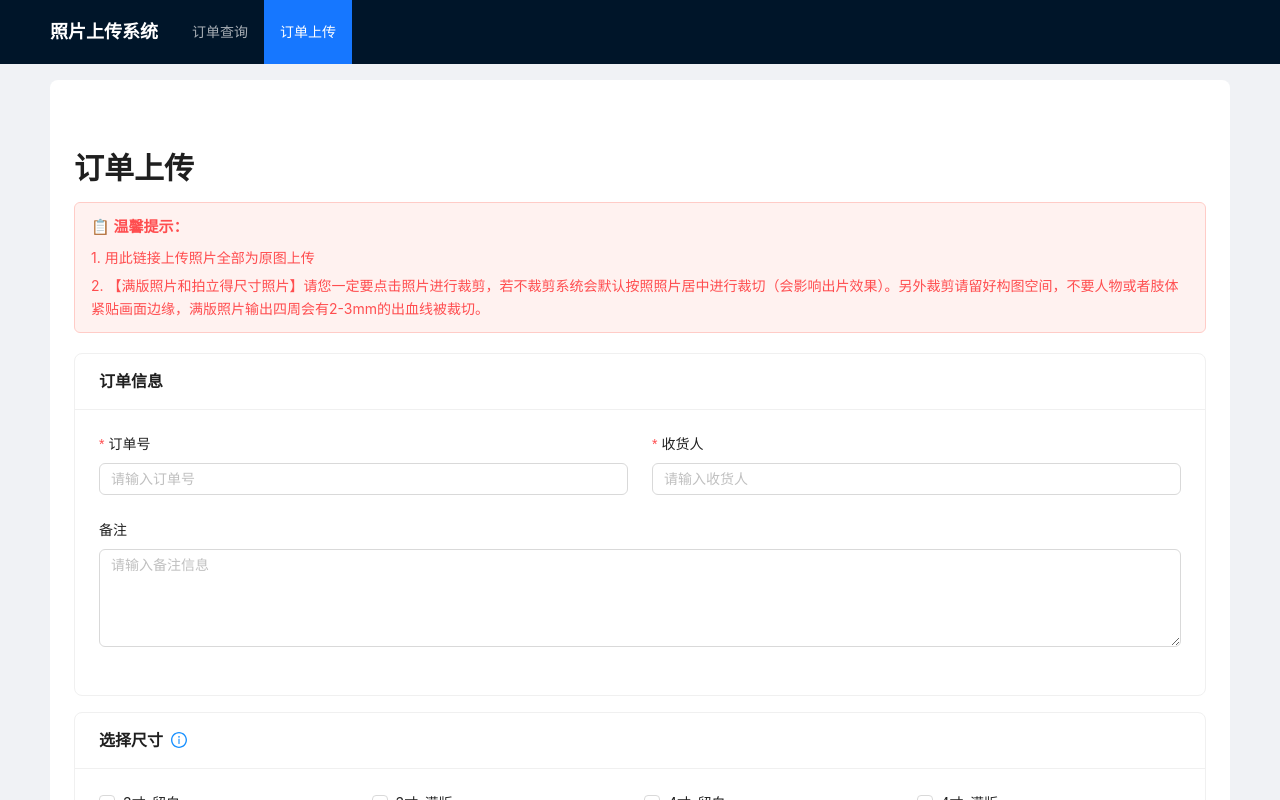
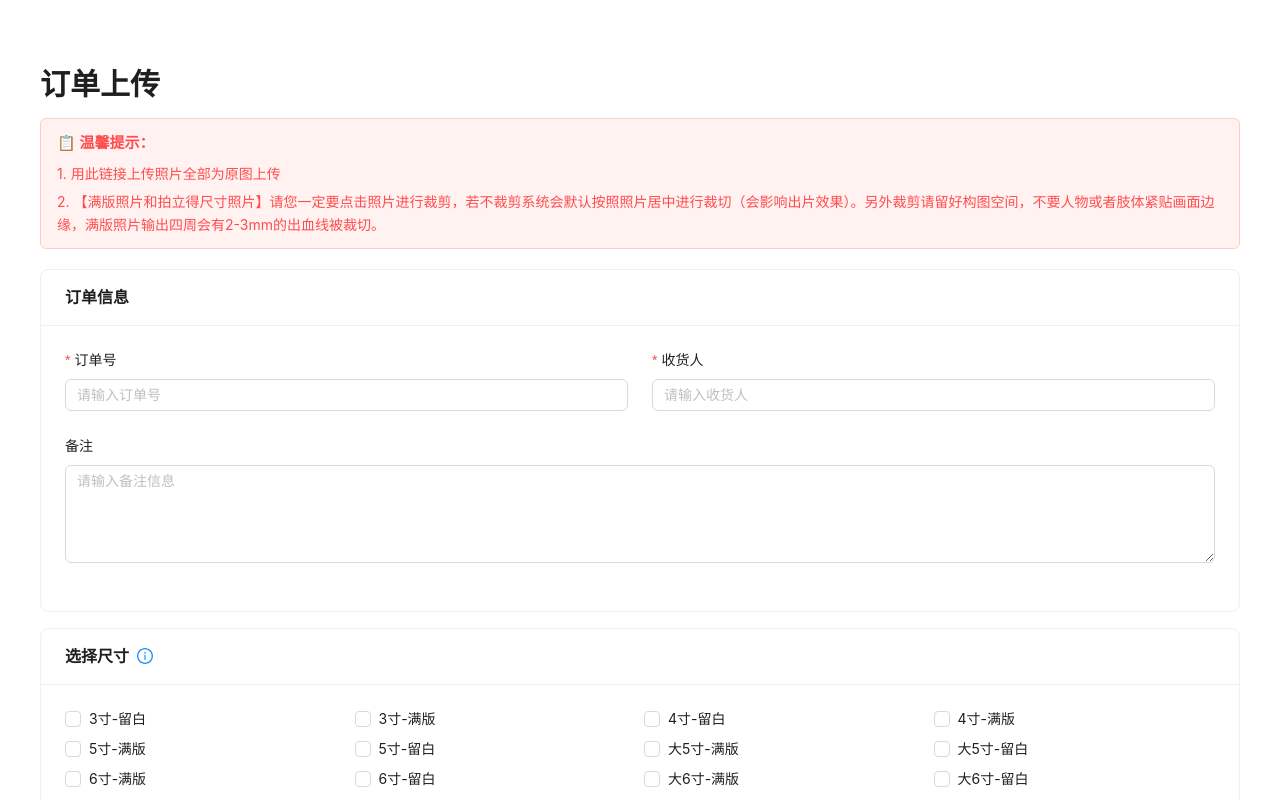
Before and after one commit to vencenty/photo-uploader, a Vue app: page /upload in a window 1280 px wide. Built offline with nearby package versions, Linux system fonts and the light colour scheme.

Commit message:
优化UI样式

```diff
--- a/src/App.jsx
+++ b/src/App.jsx
@@ -1,22 +1,17 @@
 import React, { useState, useEffect } from 'react';
-import { Routes, Route, Link, useLocation } from 'react-router-dom';
-import { Layout, Menu, Typography, theme, Button, Drawer } from 'antd';
-import { MenuOutlined } from '@ant-design/icons';
+import { Routes, Route } from 'react-router-dom';
+import { Layout, theme } from 'antd';
 import OrderQueryPage from './pages/OrderQueryPage';
 import OrderUploadPage from './pages/OrderUploadPage';
 import SubmitSuccessPage from './pages/SubmitSuccessPage';
 
-const { Header, Content, Footer } = Layout;
-const { Title } = Typography;
+const { Content, Footer } = Layout;
 
 function App() {
-  const location = useLocation();
   const {
     token: { colorBgContainer, borderRadiusLG },
   } = theme.useToken();
 
-  // 控制移动端菜单显示
-  const [mobileMenuVisible, setMobileMenuVisible] = useState(false);
   // 跟踪屏幕宽度
   const [windowWidth, setWindowWidth] = useState(window.innerWidth);
 
@@ -44,113 +39,31 @@ function App() {
   // 判断是否是移动设备
   const isMobile = windowWidth < 768;
 
-  // 根据当前路径设置选中的菜单项
-  const getSelectedKey = () => {
-    const path = location.pathname;
-    if (path === '/') return ['1'];
-    if (path === '/upload') return ['2'];
-    if (path === '/success') return ['3'];
-    return ['1'];
-  };
-
-  // 菜单项配置
-  const menuItems = [
-    {
-      key: '1',
-      label: <Link to="/">订单查询</Link>,
-    },
-    {
-      key: '2',
-      label: <Link to="/upload">订单上传</Link>,
-    }
-  ];
-
-  // 关闭抽屉菜单
-  const closeMenu = () => {
-    setMobileMenuVisible(false);
-  };
-
   return (
-      <Layout className="layout" style={{ minHeight: '100vh' }}>
-        <Header style={{
-          display: 'flex',
-          alignItems: 'center',
-          padding: isMobile ? '0 15px' : '0 50px',
-          position: 'sticky',
-          top: 0,
-          zIndex: 1000,
-          width: '100%',
-          // 移动端优化
-          minHeight: isMobile ? '56px' : '64px',
-          height: isMobile ? '56px' : '64px',
-          // 防止点击时的高亮效果
-          WebkitTapHighlightColor: 'transparent'
-        }}>
-        <div className="logo" style={{ marginRight: isMobile ? 'auto' : '18px' }}>照片上传系统</div>
-
-        {isMobile ? (
-          <>
-            <Button
-              type="text"
-              icon={<MenuOutlined />}
-              onClick={() => setMobileMenuVisible(true)}
-              style={{
-                color: 'white',
-                minHeight: '44px',
-                minWidth: '44px',
-                display: 'flex',
-                alignItems: 'center',
-                justifyContent: 'center'
-              }}
-            />
-            <Drawer
-              title="菜单"
-              placement="right"
-              onClose={closeMenu}
-              open={mobileMenuVisible}
-              styles={{ body: { padding: 0 } }}
-            >
-              <Menu
-                theme="light"
-                mode="vertical"
-                defaultSelectedKeys={['1']}
-                selectedKeys={getSelectedKey()}
-                items={menuItems}
-                onClick={closeMenu}
-                style={{ borderRight: 'none' }}
-              />
-            </Drawer>
-          </>
-        ) : (
-          <Menu
-            theme="dark"
-            mode="horizontal"
-            defaultSelectedKeys={['1']}
-            selectedKeys={getSelectedKey()}
-            items={menuItems}
-            style={{ flex: 1, minWidth: 0 }}
-          />
-        )}
-      </Header>
+      <Layout className="layout" style={{
+        minHeight: '100vh',
+        background: '#ffffff' // 使用白色背景，去掉灰色边距感
+      }}>
       <Content style={{
-        padding: isMobile ? '0 15px' : '0 50px',
-        marginTop: '16px',
+        padding: 0, // 完全去掉padding
         overflowX: 'hidden',
         // 移动端优化
         flex: 1,
         display: 'flex',
-        flexDirection: 'column'
+        flexDirection: 'column',
+        width: '100%',
+        height: '100vh' // 占满整个视口高度
       }}>
         <div
           style={{
             background: colorBgContainer,
-            minHeight: 280,
-            padding: isMobile ? 16 : 24,
-            borderRadius: borderRadiusLG,
+            minHeight: '100vh',
+            padding: isMobile ? '16px' : '20px', // 只保留内容的内边距
             // 移动端优化
             flex: 1,
             overflow: 'auto',
-            WebkitOverflowScrolling: 'touch'
+            WebkitOverflowScrolling: 'touch',
+            width: '100%'
           }}
         >
           <Routes>
@@ -160,7 +73,15 @@ function App() {
           </Routes>
         </div>
       </Content>
-      <Footer style={{ textAlign: 'center' }}>
+      <Footer style={{
+        textAlign: 'center',
+        background: '#ffffff',
+        width: '100%',
+        padding: isMobile ? '12px 16px' : '16px 20px',
+        color: '#666',
+        fontSize: isMobile ? '12px' : '14px',
+        borderTop: '1px solid #f0f0f0'
+      }}>
         照片上传系统 ©{new Date().getFullYear()}
       </Footer>
     </Layout>
--- a/src/components/FullVersionPreview.jsx
+++ b/src/components/FullVersionPreview.jsx
@@ -81,10 +81,12 @@ const FullVersionPreview = ({
       ]}
       width={isMobile ? '95%' : 800}
       centered
-      bodyStyle={{
-        padding: isMobile ? '10px' : '20px',
-        textAlign: 'center',
-        minHeight: isMobile ? '500px' : '650px'
+      styles={{
+        body: {
+          padding: isMobile ? '10px' : '20px',
+          textAlign: 'center',
+          minHeight: isMobile ? '500px' : '650px'
+        }
       }}
     >
       {/* 预览说明 */}
--- a/src/components/VirtualPhotoGrid.jsx
+++ b/src/components/VirtualPhotoGrid.jsx
@@ -6,26 +6,48 @@ import { getProxiedImageUrl } from '../utils/imageUtils';
 
 const { Text } = Typography;
 
-// 预定义的容器尺寸配置 - 使用正方形图片预览区域
-const CONTAINER_PRESETS = {
-  mobile: {
-    width: 350,        // 固定宽度350px
-    height: 480,       // 固定高度480px (增加高度适应间距)
-    itemHeight: 260,   // 每个item高度230px (增加10px间距)
-    imageSize: 140,    // 图片区域正方形尺寸140px×140px
-    infoHeight: 75,    // 信息区域高度75px
-    margin: 5,         // 边距5px (增加边距)
-    verticalGap: 10    // 垂直间距10px
-  },
-  desktop: {
-    width: 620,        // 固定宽度620px
-    height: 520,       // 固定高度520px (增加高度适应间距)
-    itemHeight: 260,   // 每个item高度260px (增加10px间距)
-    imageSize: 160,    // 图片区域正方形尺寸160px×160px
-    infoHeight: 85,    // 信息区域高度85px
-    margin: 6,         // 边距6px (增加边距)
-    verticalGap: 12    // 垂直间距12px
+// 响应式配置 - 基于百分比和视口宽度计算
+const getResponsiveConfig = (containerWidth, isMobile) => {
+  // 基础间距配置
+  const baseMargin = isMobile ? 8 : 12;
+  const columnCount = 2;
+  const scrollbarWidth = 15;
+
+  // 计算可用宽度
+  const availableWidth = Math.max(300, containerWidth - scrollbarWidth);
+  const itemWidth = Math.floor(availableWidth / columnCount);
+
+  // 计算图片尺寸（保持正方形，占用item宽度的70%）
+  const imageSize = Math.floor(itemWidth * 0.7);
+
+  // 动态计算item高度（图片 + 信息区域 + 间距）
+  const infoHeight = isMobile ? 80 : 90;
+  const itemHeight = imageSize + infoHeight + baseMargin * 2;
+
+  // 计算容器高度（最大显示2.5行，确保滚动效果）
+  const maxVisibleRows = 2.5;
+  const containerHeight = Math.min(
+    itemHeight * maxVisibleRows,
+    window.innerHeight * 0.6 // 不超过屏幕高度的60%
+  );
+
+  return {
+    containerWidth: availableWidth,
+    containerHeight,
+    itemWidth,
+    itemHeight,
+    imageSize,
+    infoHeight,
+    margin: baseMargin,
+    columnCount,
+    // 响应式字体大小
+    fontSize: {
+      title: isMobile ? 11 : 12,
+      info: isMobile ? 9 : 10,
+      button: isMobile ? 9 : 10,
+      tag: isMobile ? 8 : 9
     }
+  };
 };
 
 /**
@@ -40,16 +62,15 @@ const PhotoItem = React.memo(({
   previewType, // 预览类型：'whiteBorder' | 'fullVersion'
   formatFileSize,
   style,
-  preset
+  config // 使用响应式配置替代preset
 }) => {
-  const { imageSize, infoHeight, margin, verticalGap } = preset;
+  const { imageSize, infoHeight, margin, fontSize } = config;
 
   return (
     <div style={style}>
       <div style={{
         margin: `${margin}px`,
-        marginBottom: `${margin + 15}px`, // 简单直接增加底部间距15px
-        height: `calc(100% - ${margin * 2 + 15}px)`,
+        height: `calc(100% - ${margin * 2}px)`,
         background: '#fff',
         borderRadius: '8px',
         overflow: 'hidden',
@@ -83,7 +104,7 @@ const PhotoItem = React.memo(({
             preview={showPreview ? false : {
               src: getProxiedImageUrl(photo.serverUrl || photo.url),
               mask: <div style={{
-                fontSize: preset === CONTAINER_PRESETS.mobile ? '10px' : '12px',
+                fontSize: `${fontSize.info}px`,
                 background: 'rgba(0,0,0,0.5)',
                 color: 'white',
                 padding: '4px 8px',
@@ -99,7 +120,7 @@ const PhotoItem = React.memo(({
                 alignItems: 'center',
                 justifyContent: 'center',
                 color: '#999',
-                fontSize: preset === CONTAINER_PRESETS.mobile ? '10px' : '12px'
+                fontSize: `${fontSize.info}px`
               }}>
                 加载中...
               </div>
@@ -121,8 +142,8 @@ const PhotoItem = React.memo(({
                 color={previewType === 'whiteBorder' ? 'cyan' : 'orange'}
                 size="small"
                 style={{
-                  fontSize: '8px',
-                  lineHeight: '12px',
+                  fontSize: `${fontSize.tag}px`,
+                  lineHeight: `${fontSize.tag + 4}px`,
                   padding: '0 4px',
                   margin: 0
                 }}
@@ -132,22 +153,22 @@ const PhotoItem = React.memo(({
             )}
             {photo.compressed && (
               <Tag color="blue" size="small" style={{
-                fontSize: '8px',
-                lineHeight: '12px',
+                fontSize: `${fontSize.tag}px`,
+                lineHeight: `${fontSize.tag + 4}px`,
                 padding: '0 4px',
                 margin: 0
               }}>
-                <CompressOutlined style={{ fontSize: '8px' }} /> 压缩
+                <CompressOutlined style={{ fontSize: `${fontSize.tag}px` }} /> 压缩
               </Tag>
             )}
             {photo.cropped && (
               <Tag color="green" size="small" style={{
-                fontSize: '8px',
-                lineHeight: '12px',
+                fontSize: `${fontSize.tag}px`,
+                lineHeight: `${fontSize.tag + 4}px`,
                 padding: '0 4px',
                 margin: 0
               }}>
-                <ScissorOutlined style={{ fontSize: '8px' }} /> {previewType === 'fullVersion' ? '已调整' : '裁剪'}
+                <ScissorOutlined style={{ fontSize: `${fontSize.tag}px` }} /> {previewType === 'fullVersion' ? '已调整' : '裁剪'}
               </Tag>
             )}
           </div>
@@ -157,7 +178,7 @@ const PhotoItem = React.memo(({
         <div style={{
           width: '100%', // 确保信息区域占满容器宽度
           height: `${infoHeight}px`,
-          padding: preset === CONTAINER_PRESETS.mobile ? '6px 8px 8px 8px' : '8px 10px 10px 10px', // 增加底部padding
+          padding: `6px ${margin}px ${margin}px ${margin}px`, // 响应式padding
           display: 'flex',
           flexDirection: 'column',
           backgroundColor: '#fff',
@@ -166,7 +187,7 @@ const PhotoItem = React.memo(({
         }}>
           {/* 文件信息区域 */}
           <div style={{
-            height: preset === CONTAINER_PRESETS.mobile ? '40px' : '45px', // 减少高度为底部间距腾出空间
+            height: `${Math.floor(infoHeight * 0.6)}px`, // 动态计算信息区域高度
             marginBottom: '6px',
             display: 'flex',
             flexDirection: 'column',
@@ -174,7 +195,7 @@ const PhotoItem = React.memo(({
           }}>
             <div
               style={{
-                fontSize: preset === CONTAINER_PRESETS.mobile ? '10px' : '11px',
+                fontSize: `${fontSize.title}px`,
                 fontWeight: 500,
                 color: '#333',
                 lineHeight: 1.3,
@@ -182,7 +203,7 @@ const PhotoItem = React.memo(({
                 overflow: 'hidden',
                 textOverflow: 'ellipsis',
                 display: '-webkit-box',
-                WebkitLineClamp: preset === CONTAINER_PRESETS.mobile ? 2 : 3,
+                WebkitLineClamp: 2,
                 WebkitBoxOrient: 'vertical',
                 flex: 1
               }}
@@ -192,7 +213,7 @@ const PhotoItem = React.memo(({
             </div>
             {photo.compressedSize && (
               <div style={{
-                fontSize: preset === CONTAINER_PRESETS.mobile ? '8px' : '9px',
+                fontSize: `${fontSize.info}px`,
                 color: '#999',
                 marginTop: '2px',
                 lineHeight: 1
@@ -206,18 +227,18 @@ const PhotoItem = React.memo(({
           <div style={{
             display: 'flex',
             gap: '6px',
-            height: preset === CONTAINER_PRESETS.mobile ? '26px' : '30px',
+            height: `${Math.floor(infoHeight * 0.35)}px`, // 动态计算按钮区域高度
             marginTop: 'auto'
           }}>
             <Button
               type="text"
-              icon={<ScissorOutlined style={{ fontSize: preset === CONTAINER_PRESETS.mobile ? '8px' : '9px' }} />}
+              icon={<ScissorOutlined style={{ fontSize: `${fontSize.button}px` }} />}
               onClick={() => onCrop(photo)}
               size="small"
               style={{
                 flex: 1,
                 height: '100%',
-                fontSize: preset === CONTAINER_PRESETS.mobile ? '8px' : '9px',
+                fontSize: `${fontSize.button}px`,
                 border: '1px solid #d9d9d9',
                 borderRadius: '4px',
                 padding: 0,
@@ -234,13 +255,13 @@ const PhotoItem = React.memo(({
             <Button
               type="text"
               danger
-              icon={<DeleteOutlined style={{ fontSize: preset === CONTAINER_PRESETS.mobile ? '8px' : '9px' }} />}
+              icon={<DeleteOutlined style={{ fontSize: `${fontSize.button}px` }} />}
               onClick={() => onDelete(photo.id)}
               size="small"
               style={{
                 flex: 1,
                 height: '100%',
-                fontSize: preset === CONTAINER_PRESETS.mobile ? '8px' : '9px',
+                fontSize: `${fontSize.button}px`,
                 border: '1px solid #ff4d4f',
                 borderRadius: '4px',
                 padding: 0,
@@ -261,7 +282,7 @@ const PhotoItem = React.memo(({
 });
 
 /**
- * 使用预定义尺寸的虚拟滚动照片网格组件
+ * 响应式虚拟滚动照片网格组件
  */
 const VirtualPhotoGrid = ({
   photos = [],
@@ -272,8 +293,37 @@ const VirtualPhotoGrid = ({
   previewType = 'whiteBorder', // 'whiteBorder' | 'fullVersion'
   isMobile = false,
   aspectRatio = 1,
-  containerHeight // 这个参数现在会被忽略，使用预设高度
+  containerHeight // 这个参数现在会被忽略，使用响应式计算
 }) => {
+  // 容器引用，用于获取实际宽度
+  const containerRef = React.useRef(null);
+  const [containerWidth, setContainerWidth] = React.useState(isMobile ? 350 : 620);
+
+  // 监听容器宽度变化
+  React.useEffect(() => {
+    const updateWidth = () => {
+      if (containerRef.current) {
+        const rect = containerRef.current.getBoundingClientRect();
+        // 获取父元素的实际宽度，减去padding
+        const parentWidth = rect.width || containerRef.current.offsetWidth;
+        setContainerWidth(Math.max(300, parentWidth));
+      }
+    };
+
+    // 初始化设置
+    updateWidth();
+
+    // 监听窗口大小变化
+    const resizeObserver = new ResizeObserver(updateWidth);
+    if (containerRef.current) {
+      resizeObserver.observe(containerRef.current);
+    }
+
+    return () => {
+      resizeObserver.disconnect();
+    };
+  }, []);
+
   // 格式化文件大小
   const formatFileSize = useCallback((bytes) => {
     if (!bytes) return '';
@@ -282,34 +332,10 @@ const VirtualPhotoGrid = ({
     return (bytes / (1024 * 1024)).toFixed(1) + ' MB';
   }, []);
 
-  // 使用预定义的布局配置
+  // 使用响应式布局配置
   const layoutConfig = useMemo(() => {
-    // 选择预设配置
-    const preset = isMobile ? CONTAINER_PRESETS.mobile : CONTAINER_PRESETS.desktop;
-
-    // 固定2列
-    const columnCount = 2;
-
-    // 使用预设的容器宽度和高度
-    const containerWidth = preset.width;
-    const containerHeight = preset.height;
-
-    // 计算每列宽度（减去可能的滚动条宽度）
-    const scrollbarWidth =  10;
-    const itemWidth = Math.floor((containerWidth - scrollbarWidth) / columnCount);
-
-    // 使用预设的item高度
-    const itemHeight = preset.itemHeight;
-
-    return {
-      columnCount,
-      itemWidth,
-      itemHeight,
-      containerWidth,
-      containerHeight,
-      preset
-    };
-  }, [isMobile]);
+    return getResponsiveConfig(containerWidth, isMobile);
+  }, [containerWidth, isMobile]);
 
   // 计算行数
   const rowCount = Math.ceil(photos.length / layoutConfig.columnCount);
@@ -334,7 +360,7 @@ const VirtualPhotoGrid = ({
         previewType={previewType}
         formatFileSize={formatFileSize}
         style={style}
-        preset={layoutConfig.preset}
+        config={layoutConfig}
       />
     );
   }, [photos, layoutConfig, onCropPhoto, onDeletePhoto, onPreviewPhoto, showPreview, previewType, formatFileSize]);
@@ -342,7 +368,7 @@ const VirtualPhotoGrid = ({
   // 空状态
   if (photos.length === 0) {
     return (
-      <div style={{
+      <div ref={containerRef} style={{
         textAlign: 'center',
         padding: isMobile ? '30px 15px' : '40px 20px',
         color: '#999',
@@ -350,7 +376,8 @@ const VirtualPhotoGrid = ({
         borderRadius: '8px',
         border: '1px dashed #d9d9d9',
         fontSize: isMobile ? '14px' : '16px',
-        maxWidth: `${layoutConfig.containerWidth}px`,
+        width: '100%',
+        maxWidth: '100%',
         margin: '0 auto'
       }}>
         暂无照片，请先上传照片
@@ -360,15 +387,19 @@ const VirtualPhotoGrid = ({
 
   // 渲染网格
   return (
-    <div style={{
-      width: `${layoutConfig.containerWidth}px`,
+    <div
+      ref={containerRef}
+      style={{
+        width: '100%',
+        maxWidth: '100%',
         height: `${layoutConfig.containerHeight}px`,
         margin: '0 auto',
         border: '1px solid #e8e8e8',
         borderRadius: '8px',
         overflow: 'hidden',
         backgroundColor: '#f8f9fa'
-    }}>
+      }}
+    >
       <Image.PreviewGroup>
         <Grid
           columnCount={layoutConfig.columnCount}
--- a/src/components/WhiteBorderPreview.jsx
+++ b/src/components/WhiteBorderPreview.jsx
@@ -141,10 +141,12 @@ const WhiteBorderPreview = ({
       ]}
       width={isMobile ? '95%' : 800}
       centered
-      bodyStyle={{
-        padding: isMobile ? '10px' : '20px',
-        textAlign: 'center',
-        minHeight: isMobile ? '500px' : '650px'
+      styles={{
+        body: {
+          padding: isMobile ? '10px' : '20px',
+          textAlign: 'center',
+          minHeight: isMobile ? '500px' : '650px'
+        }
       }}
     >
 
--- a/src/index.css
+++ b/src/index.css
@@ -47,20 +47,18 @@ input, textarea, [contenteditable] {
 
 body {
   margin: 0;
+  padding: 0;
   font-family: -apple-system, BlinkMacSystemFont, 'Segoe UI', 'Roboto', 'Oxygen',
     'Ubuntu', 'Cantarell', 'Fira Sans', 'Droid Sans', 'Helvetica Neue',
     sans-serif;
   -webkit-font-smoothing: antialiased;
   -moz-osx-font-smoothing: grayscale;
-  background-color: #f0f2f5;
+  background-color: #ffffff;
   /* 移动端优化 */
   -webkit-tap-highlight-color: transparent;
-  /* 禁止页面橡皮筋效果 */
-  position: fixed;
   width: 100%;
   height: 100vh;
-  height: calc(var(--vh, 1vh) * 100);
-  overflow: hidden;
+  overflow: auto;
 }
 
 #root {
@@ -73,9 +71,9 @@ body {
 }
 
 .container {
-  max-width: 1200px;
-  margin: 0 auto;
-  padding: 1rem;
+  width: 100%;
+  margin: 0;
+  padding: 0;
 }
 
 /* Ant Design 自定义样式 */
@@ -87,7 +85,7 @@ body {
 }
 
 .ant-layout {
-  background: #f0f2f5;
+  background: #ffffff;
 }
 
 .logo {
```
Lines whose indentation alone changed are shown as unchanged.
